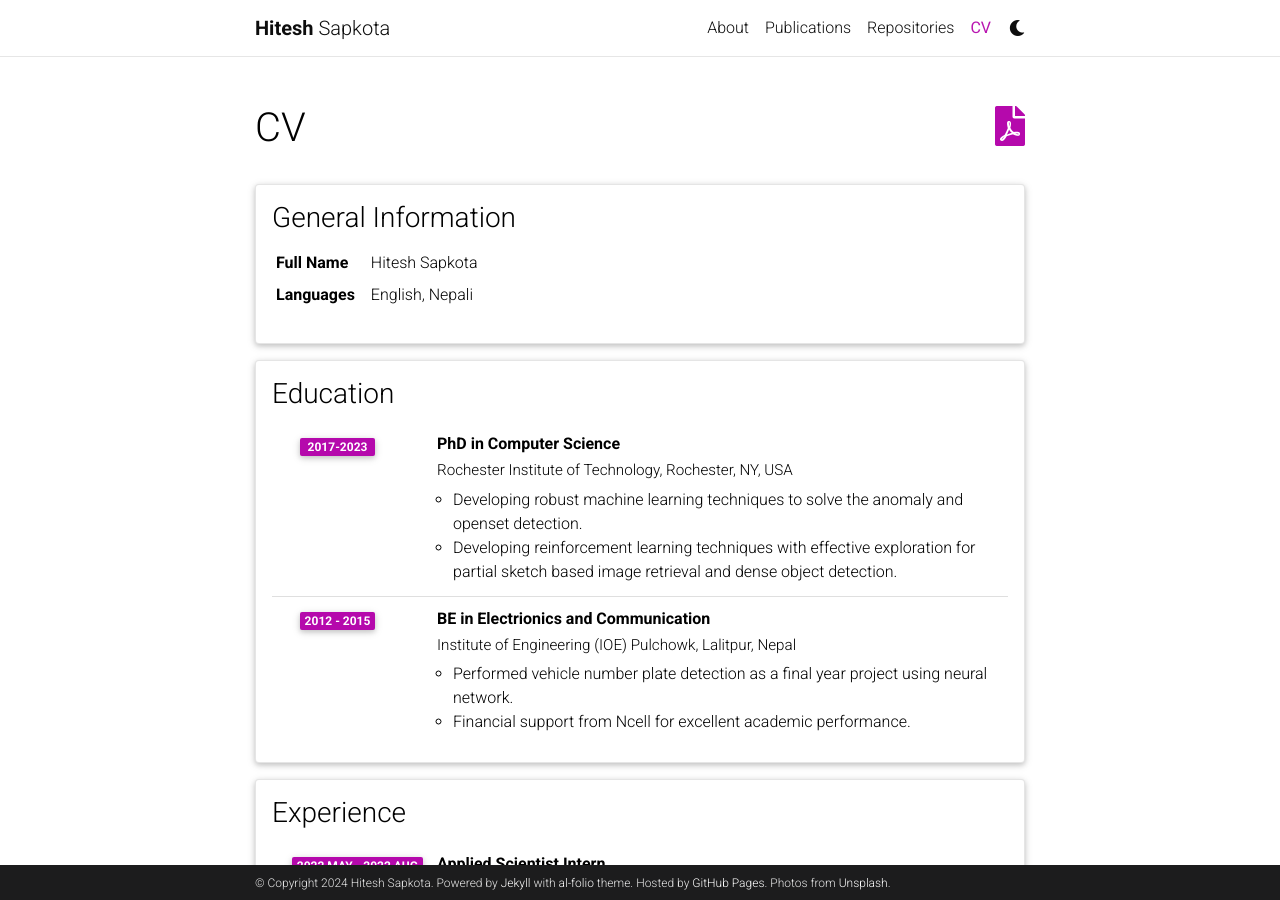
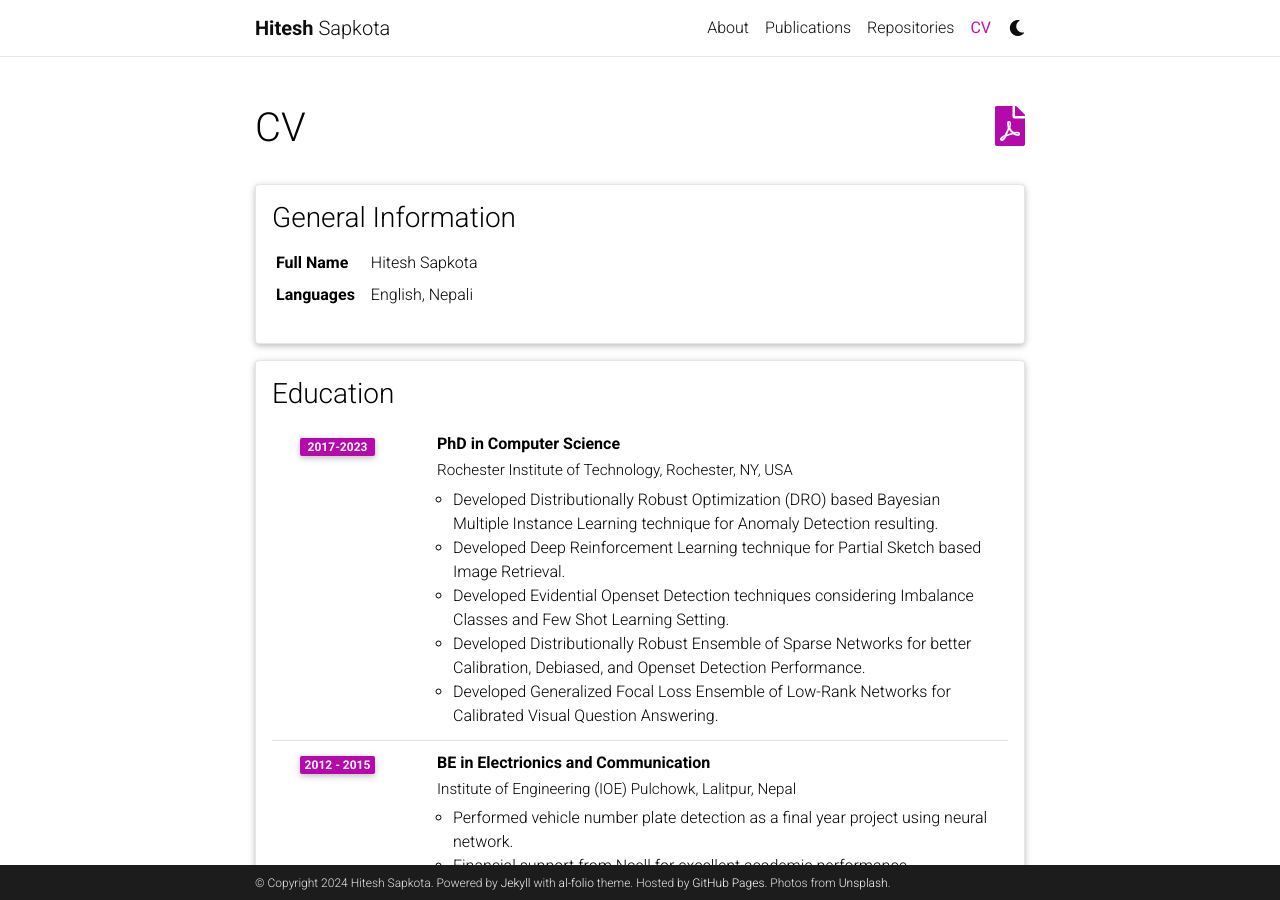
Before and after one commit to hiteshsapkota/hitesh.github.io, a Jekyll site: the page built from _pages/cv.md, in a window 1280 px wide and 900 px high. Built offline with Jekyll 4.4.1, drawn with Linux system fonts in a browser that asks for light colours; comment, search, counter and statistics services are not loaded; a style sheet for code colours, icons or effects is not loaded.

Commit message:
webpage minor fix

```diff
--- a/_data/cv.yml
+++ b/_data/cv.yml
@@ -13,8 +13,11 @@
       institution: Rochester Institute of Technology, Rochester, NY, USA
       year: 2017-2023
       description:
-        - Developing  robust machine learning techniques to solve the anomaly and openset detection.
-        - Developing reinforcement learning techniques with effective exploration for partial sketch based image retrieval and dense object detection.
+        - Developed Distributionally Robust Optimization (DRO) based Bayesian Multiple Instance Learning technique for Anomaly Detection resulting.
+        - Developed Deep Reinforcement Learning technique for Partial Sketch based Image Retrieval.
+        - Developed Evidential Openset Detection techniques considering Imbalance Classes and Few Shot Learning Setting.
+        - Developed Distributionally Robust Ensemble of Sparse Networks for better Calibration, Debiased, and Openset Detection Performance.
+        - Developed Generalized Focal Loss Ensemble of Low-Rank Networks for Calibrated Visual Question Answering.
 
     - title: BE in Electrionics and Communication
       institution: Institute of Engineering (IOE) Pulchowk, Lalitpur, Nepal
```
